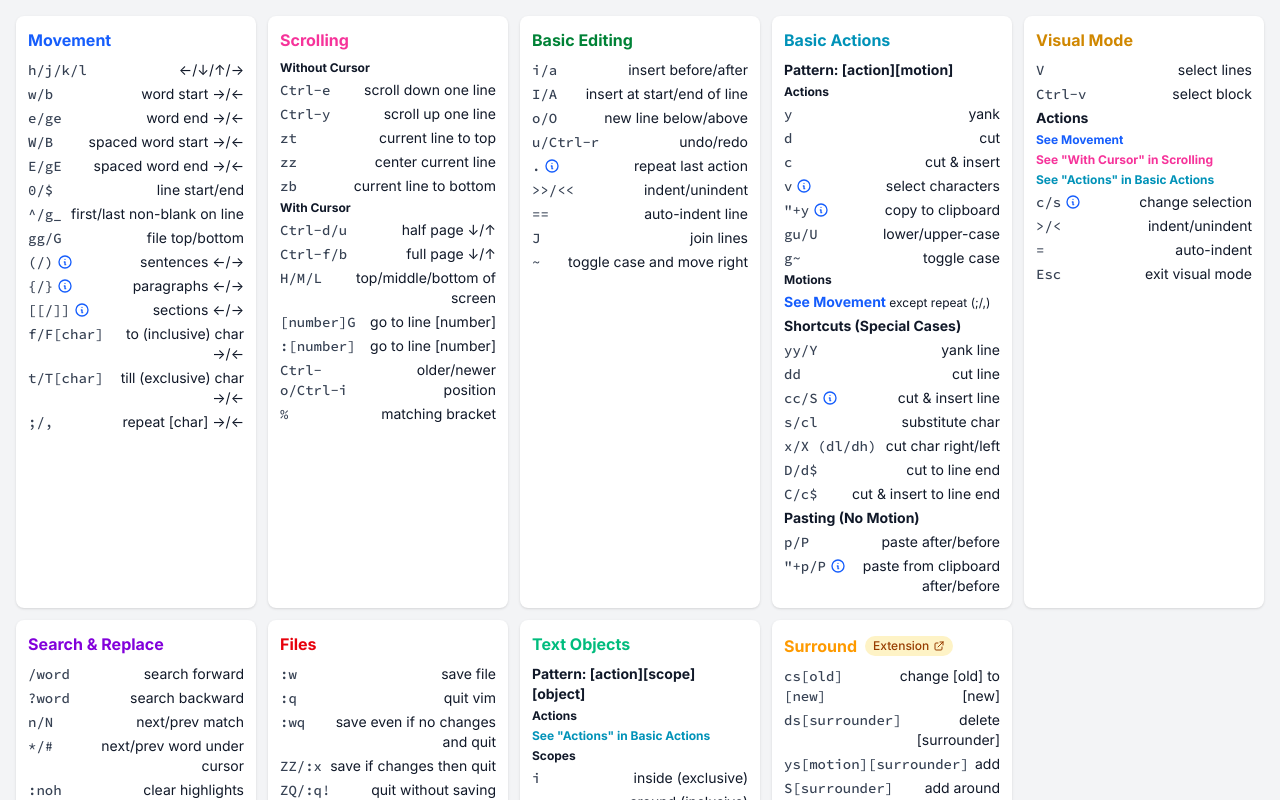
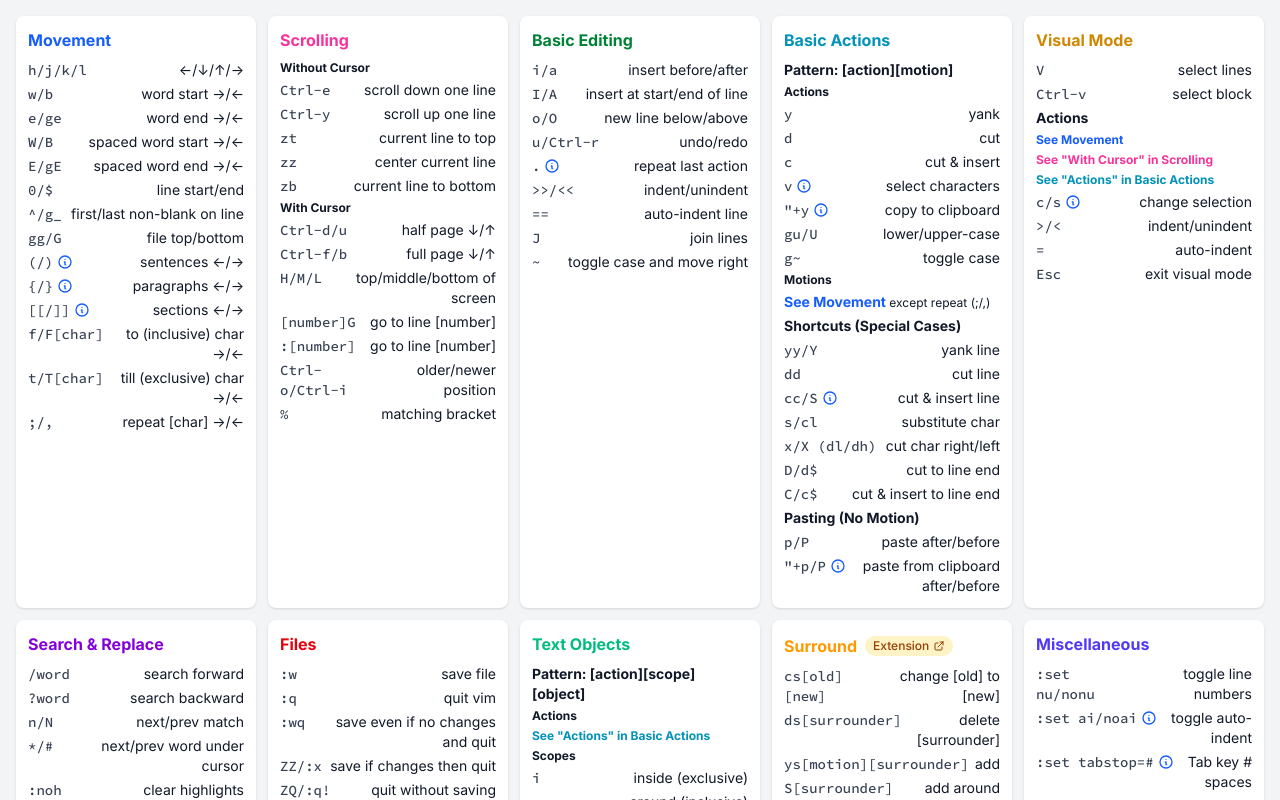
Before and after one commit to Noitidart/vim-cheats, a Next.js app: page / in a window 1280 px wide. Shown: the top 800 px of the page. Built offline with nearby package versions, Linux system fonts and the light colour scheme.

Commit message:
Add misc commands to help in code editing/editing with raw vim

```diff
--- a/pages/index.tsx
+++ b/pages/index.tsx
@@ -37,7 +37,8 @@ const titleColorClassNames = {
   searchReplace: 'text-purple-700 dark:text-purple-400',
   files: 'text-red-600 dark:text-red-400',
   textObjects: 'text-emerald-500 dark:text-emerald-400',
-  surround: 'text-amber-500 dark:text-amber-400'
+  surround: 'text-amber-500 dark:text-amber-400',
+  miscellaneous: 'text-indigo-600 dark:text-indigo-400'
 };
 
 const sections: Section[] = [
@@ -475,6 +476,29 @@ const sections: Section[] = [
       ['cst"', 'change tags to "'],
       ['cst<span>', 'change tags to <span>']
     ]
+  },
+  {
+    title: 'Miscellaneous',
+    colorClass: titleColorClassNames.miscellaneous,
+    commands: [
+      [':set nu/nonu', 'toggle line numbers'],
+      [
+        ':set ai/noai',
+        'toggle auto-indent',
+        {
+          tooltip: ["Copies current line's indentation to new line"]
+        }
+      ],
+      [
+        ':set tabstop=#',
+        'Tab key # spaces',
+        {
+          tooltip: [
+            'Also sets indent width for <kbd>>></kbd> and <kbd><<</kbd> (<kbd>><</kbd> and <kbd><</kbd> in visual mode) operations unless explicitly configured with <kbd>:set shiftwidth=#</kbd>'
+          ]
+        }
+      ]
+    ]
   }
 ];
 
```
